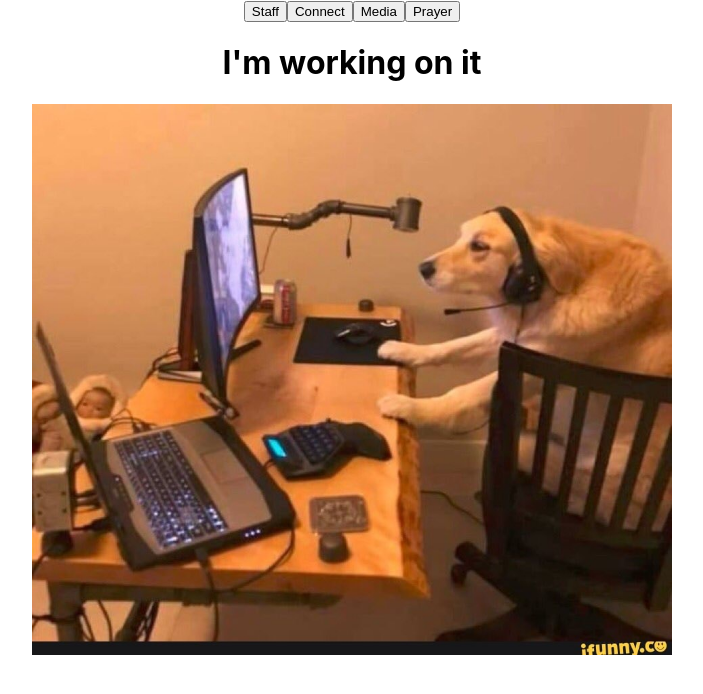
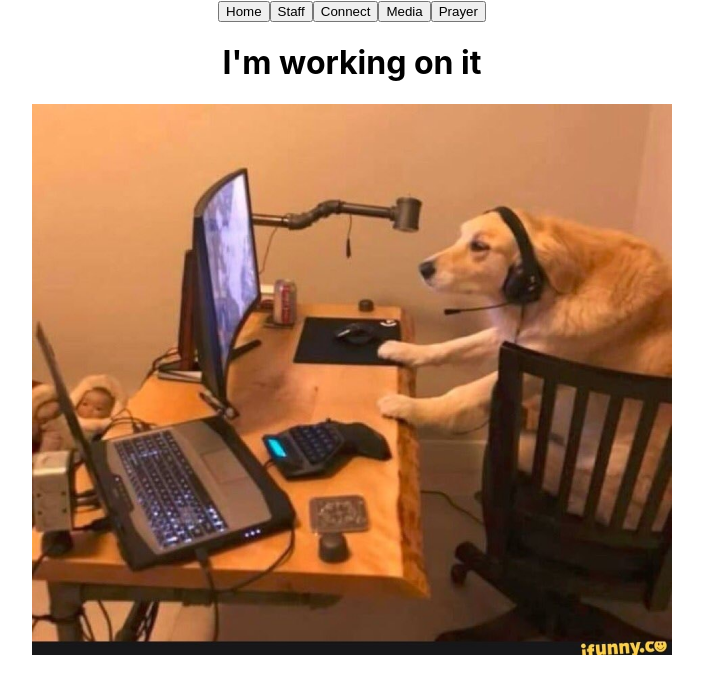
Before and after one commit to RainbowFloyd/manoah_church, a React (Create React App) app: page /staff in a window 1280 px wide. Shown: the top 694 px of the page, without its empty margins (288-991 px from the left). Built offline with nearby package versions, Linux system fonts and the light colour scheme.

Commit message:
added home tab

```diff
--- a/src/components/Navbar/Navbar.js
+++ b/src/components/Navbar/Navbar.js
@@ -2,7 +2,7 @@ import React from 'react';
 import NavbarItem from '../NavbarItem/NavbarItem';
 
 const Navbar = (props) => {
-	const tabs = ['Staff', 'Connect', 'Media', 'Prayer'];
+	const tabs = ['Home', 'Staff', 'Connect', 'Media', 'Prayer'];
 	const tabItems = (
 		tabs.map((tab, index) => {
 			return <NavbarItem tab={tab} />
```
